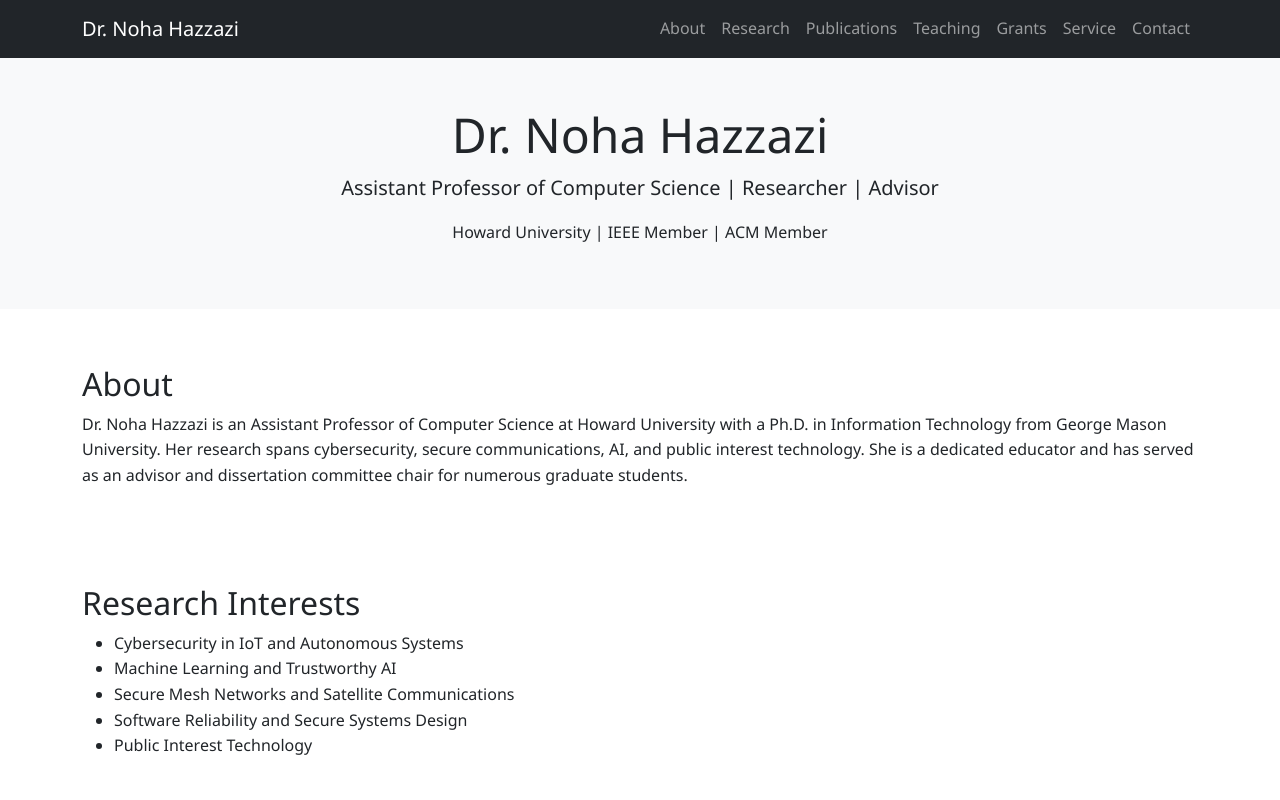
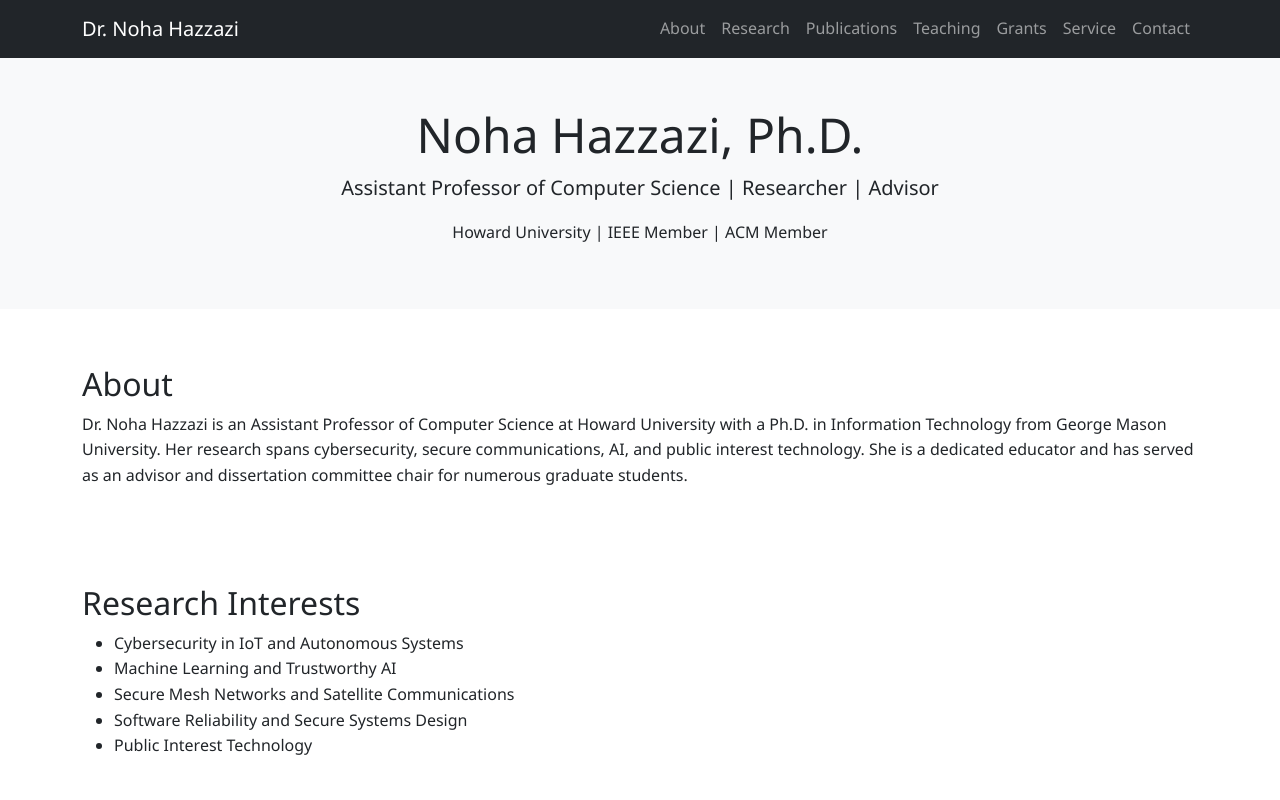
Before and after one commit to nhazzazi/noha-hazzazi-portfolio, a plain HTML site: page index.html in a window 1280 px wide. Shown: the top 800 px of the page. Drawn offline with nearby package versions, Linux system fonts and the light colour scheme.

Commit message:
Update index.html

```diff
--- a/index.html
+++ b/index.html
@@ -34,7 +34,7 @@
 
   <header class="bg-light text-center py-5">
     <div class="container">
-      <h1 class="display-5">Dr. Noha Hazzazi</h1>
+      <h1 class="display-5">Noha Hazzazi, Ph.D.</h1>
       <p class="lead">Assistant Professor of Computer Science | Researcher | Advisor</p>
       <p>Howard University | IEEE Member | ACM Member</p>
     </div>
```
